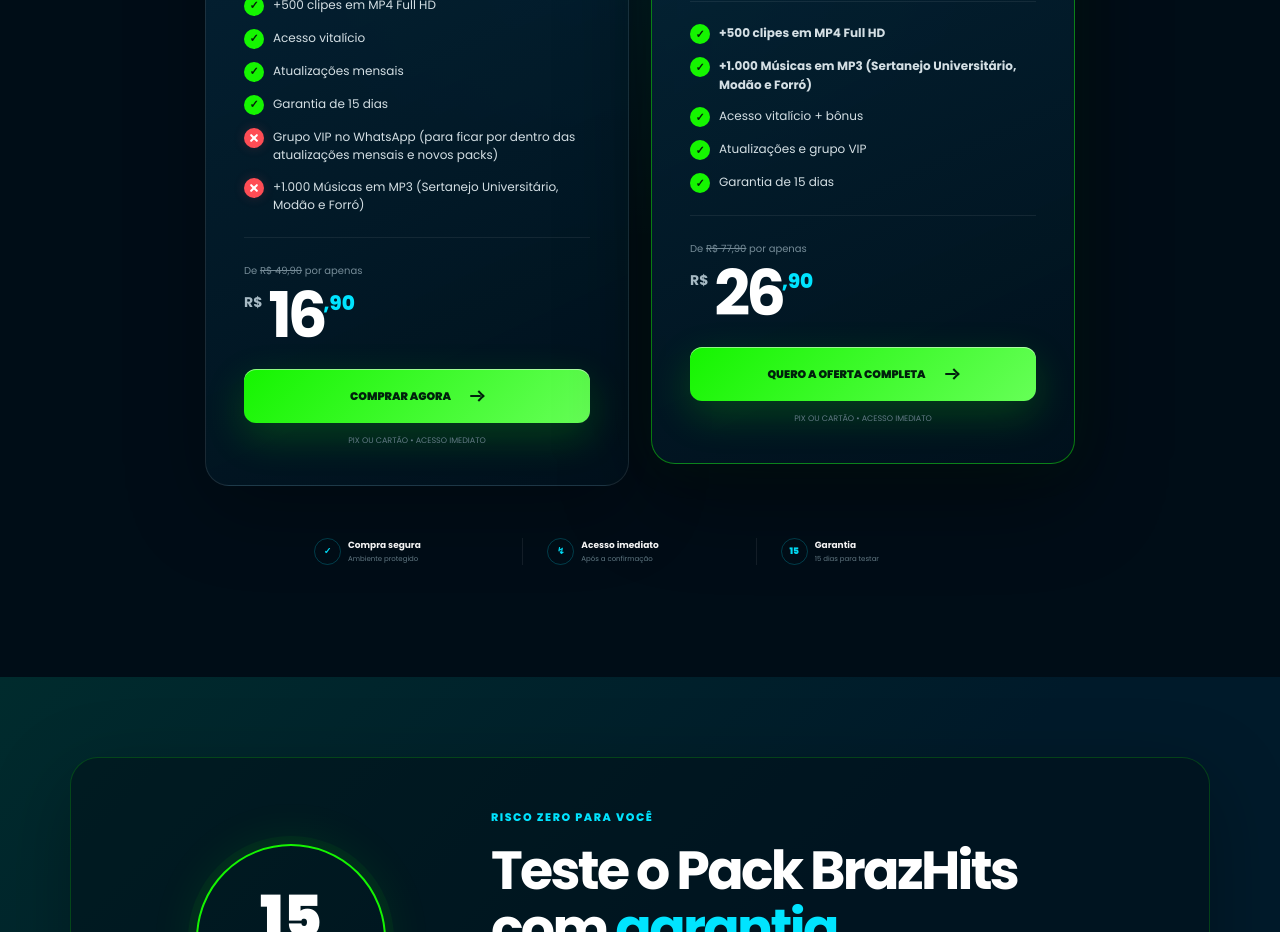
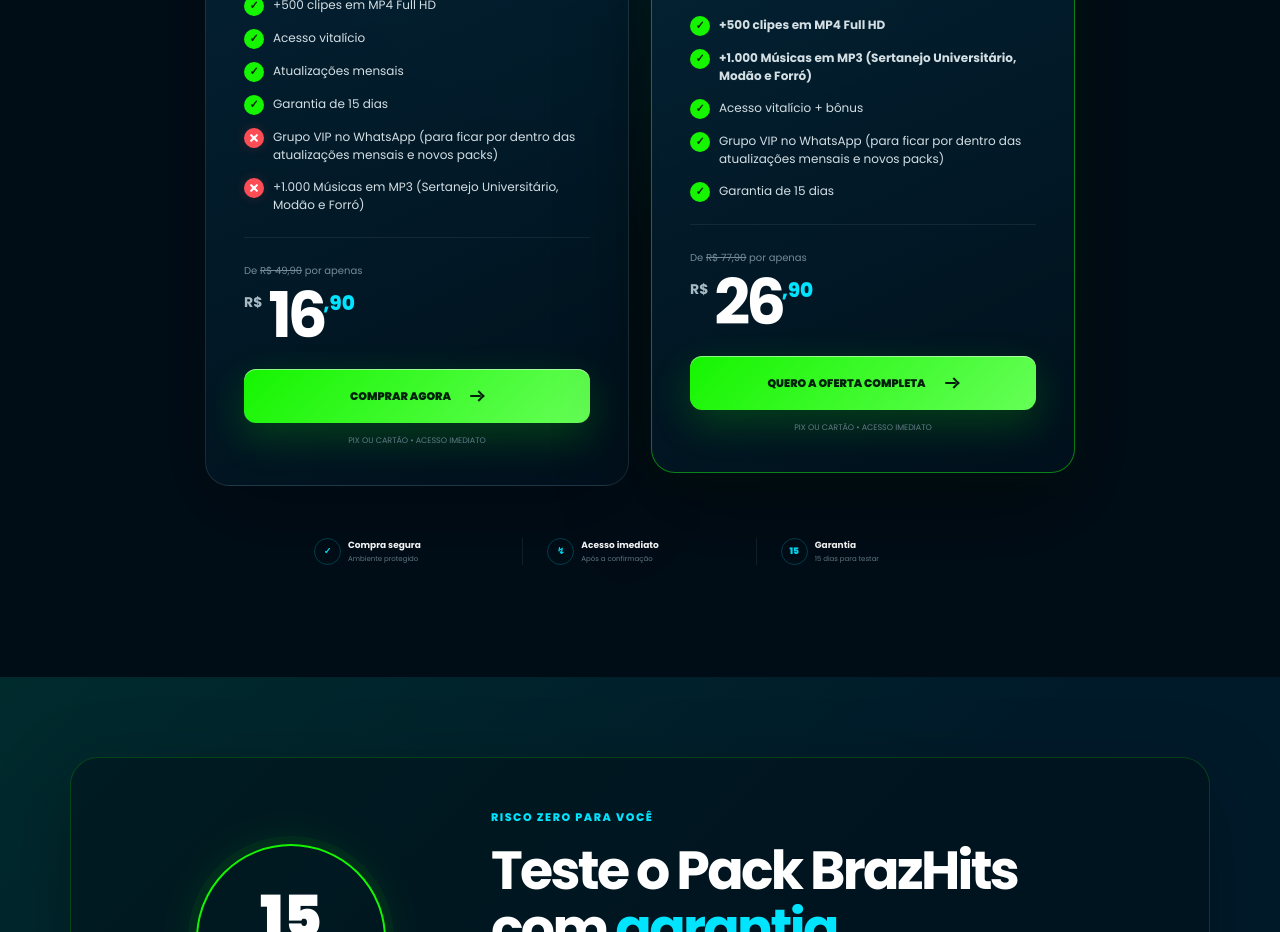
Before and after one commit to anthonyenzo/lp-clipesertanejo, a Next.js app: page / in a window 1280 px wide. Shown: the part 6160-7092 px from the top of the page. Built offline with nearby package versions, Linux system fonts and the light colour scheme.

Commit message:
Clarify Super Oferta VIP group benefit

```diff
--- a/app/page.tsx
+++ b/app/page.tsx
@@ -130,7 +130,7 @@
 
       <section className="section pricing" id="super-oferta"><div className="shell"><Reveal><SectionTitle eyebrow="Escolha sua oferta" title={<>Um pagamento. <span>Clipes e músicas sem mensalidade.</span></>} text="Acesso imediato e vitalício. Escolha a opção que combina com você." /></Reveal><div className="pricing-grid">
         <Reveal className="price-card"><div className="plan-label">PACK ESSENCIAL</div><h3>Clipes Sertanejos</h3><p className="plan-description">Para quem quer transformar qualquer tela com os maiores hits.</p><ul className="check-list"><CheckItem>+500 clipes em MP4 Full HD</CheckItem><CheckItem>Acesso vitalício</CheckItem><CheckItem>Atualizações mensais</CheckItem><CheckItem>Garantia de 15 dias</CheckItem><CheckItem excluded>Grupo VIP no WhatsApp (para ficar por dentro das atualizações mensais e novos packs)</CheckItem><CheckItem excluded>+1.000 Músicas em MP3 (Sertanejo Universitário, Modão e Forró)</CheckItem></ul><div className="price-old">De <s>R$ 49,90</s> por apenas</div><div className="price"><span>R$</span><strong>16</strong><sup>,90</sup></div><a className="cta price-button" href={CHECKOUT_CLIPES} target="_blank" rel="noopener noreferrer">Comprar agora <ArrowIcon /></a><div className="payment-note">PIX ou cartão • acesso imediato</div></Reveal>
-        <Reveal id="oferta-completa" className="price-card featured" delay={100}><div className="recommended">MAIS ESCOLHIDO</div><div className="plan-label">SUPER OFERTA</div><h3>Clipes + Músicas</h3><p className="plan-description">O pacote completo para quem quer vídeo e uma biblioteca extra de áudio.</p><ul className="check-list"><CheckItem><strong>+500 clipes em MP4 Full HD</strong></CheckItem><CheckItem><strong>+1.000 Músicas em MP3 (Sertanejo Universitário, Modão e Forró)</strong></CheckItem><CheckItem>Acesso vitalício + bônus</CheckItem><CheckItem>Atualizações e grupo VIP</CheckItem><CheckItem>Garantia de 15 dias</CheckItem></ul><div className="price-old">De <s>R$ 77,90</s> por apenas</div><div className="price"><span>R$</span><strong>26</strong><sup>,90</sup></div><a className="cta price-button" href={CHECKOUT_COMPLETO} target="_blank" rel="noopener noreferrer">Quero a oferta completa <ArrowIcon /></a><div className="payment-note">PIX ou cartão • acesso imediato</div></Reveal>
+        <Reveal id="oferta-completa" className="price-card featured" delay={100}><div className="recommended">MAIS ESCOLHIDO</div><div className="plan-label">SUPER OFERTA</div><h3>Clipes + Músicas</h3><p className="plan-description">O pacote completo para quem quer vídeo e uma biblioteca extra de áudio.</p><ul className="check-list"><CheckItem><strong>+500 clipes em MP4 Full HD</strong></CheckItem><CheckItem><strong>+1.000 Músicas em MP3 (Sertanejo Universitário, Modão e Forró)</strong></CheckItem><CheckItem>Acesso vitalício + bônus</CheckItem><CheckItem>Grupo VIP no WhatsApp (para ficar por dentro das atualizações mensais e novos packs)</CheckItem><CheckItem>Garantia de 15 dias</CheckItem></ul><div className="price-old">De <s>R$ 77,90</s> por apenas</div><div className="price"><span>R$</span><strong>26</strong><sup>,90</sup></div><a className="cta price-button" href={CHECKOUT_COMPLETO} target="_blank" rel="noopener noreferrer">Quero a oferta completa <ArrowIcon /></a><div className="payment-note">PIX ou cartão • acesso imediato</div></Reveal>
       </div><Reveal className="security-row"><span><i>✓</i><strong>Compra segura</strong><small>Ambiente protegido</small></span><span><i>↯</i><strong>Acesso imediato</strong><small>Após a confirmação</small></span><span><i>15</i><strong>Garantia</strong><small>15 dias para testar</small></span></Reveal></div></section>
 
       <section className="section guarantee"><div className="shell guarantee-card"><Reveal className="guarantee-seal"><span>15</span><strong>DIAS</strong><small>GARANTIA</small></Reveal><Reveal className="guarantee-copy" delay={100}><span className="eyebrow">Risco zero para você</span><h2>Teste o Pack BrazHits com <span>garantia incondicional.</span></h2><p>Você tem 15 dias para conhecer o conteúdo. Se não ficar satisfeito, solicite o reembolso dentro do prazo da garantia.</p></Reveal></div></section>
```
